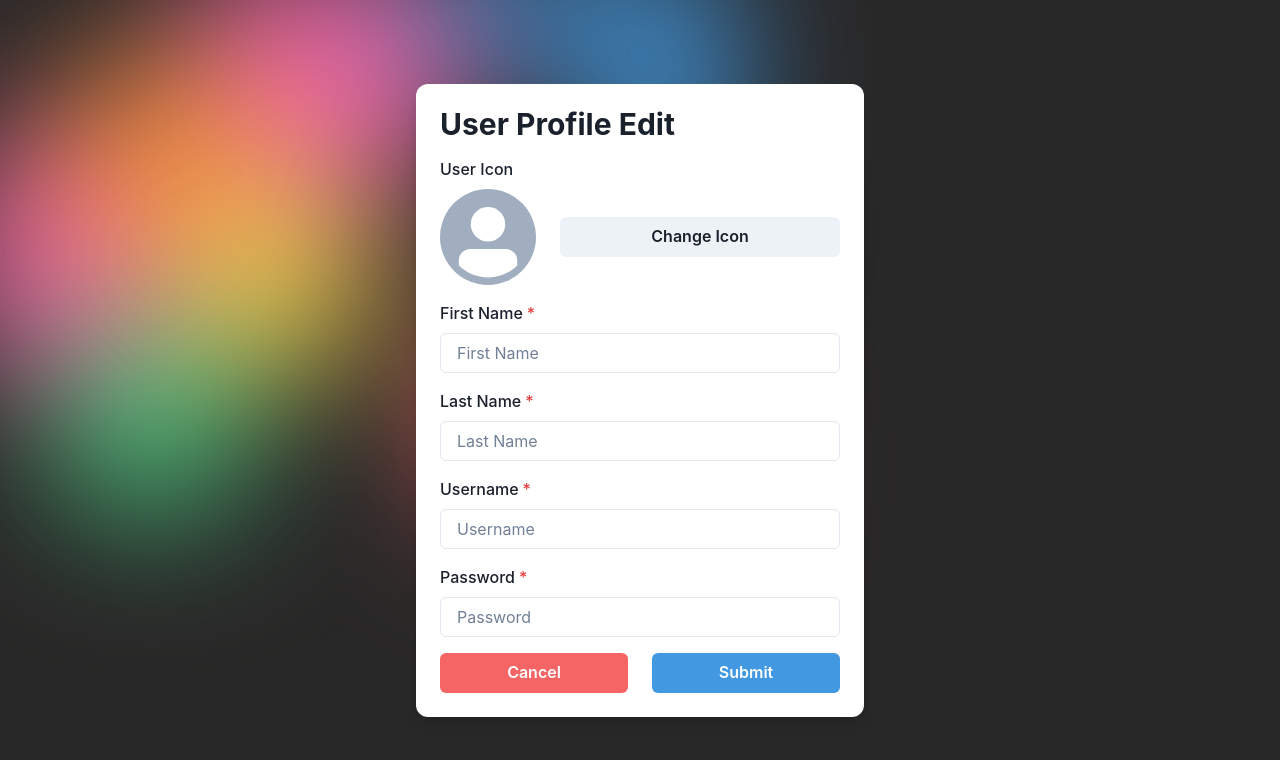
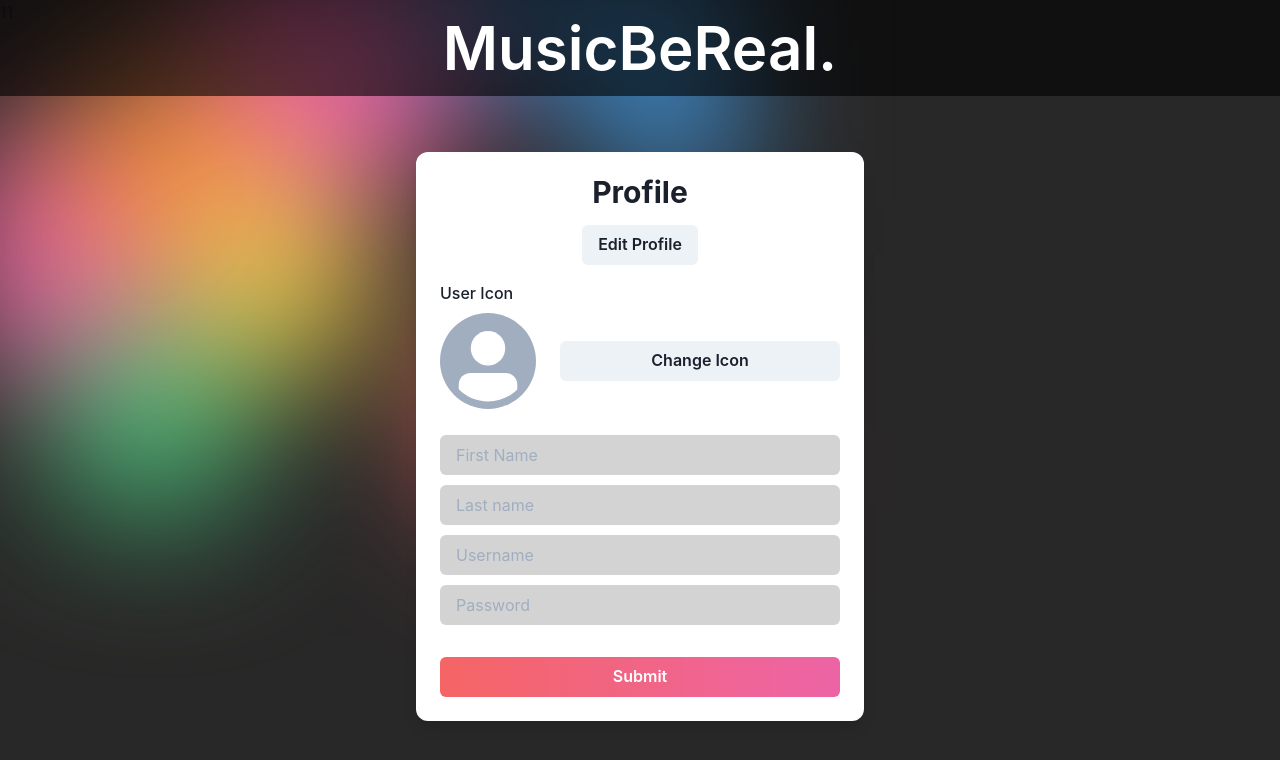
Before and after one commit to rkalafos/music-be-real, a React (Create React App) app: page /profile/1 in a window 1280 px wide. Shown: the top 760 px of the page. Built offline with nearby package versions, Linux system fonts and the light colour scheme; no server answers.

Commit message:
starting to connect the front end

```diff
--- a/src/App.js
+++ b/src/App.js
@@ -10,6 +10,7 @@ import MBRTheme from "./theme";
 import { ChakraProvider } from "@chakra-ui/react";
 import LoginPage from "./pages/LoginPage";
 import RegisterPage from "./pages/RegisterPage";
+import ProfilePage from "./pages/ProfilePage";
 
 function App() {
   return (
@@ -21,14 +22,13 @@ function App() {
             <Route path="/redirect" element={<RedirectPage />} />
             <Route path="/login" element={<LoginPage />} />
             <Route path="/register" element={<RegisterPage />} />
-            //just for testing
-            <Route path="/profile/" element={<Profile />} />
-            <Route path="/profile/:profileId?" element={<Profile />} />
+            <Route path="/profile/:profileId" element={<ProfilePage />} />
             <Route path="/details/:did" element={<Details />} />
             <Route path="/search" element={<Search />} />
           </Routes>
         </div>
       </BrowserRouter>
+      11
     </ChakraProvider>
   );
 }
--- a/src/pages/ProfilePage.js
+++ b/src/pages/ProfilePage.js
@@ -0,0 +1,157 @@
+import {
+  Avatar,
+  Box,
+  Button,
+  Center,
+  FormControl,
+  FormLabel,
+  Heading,
+  Input,
+  Stack,
+  useColorModeValue,
+} from "@chakra-ui/react";
+import React, { useState } from "react";
+import { useDispatch, useSelector } from "react-redux";
+import { DefaultLayout } from "../layouts/DefaultLayout";
+import { ErrorMessage, Field, Form, Formik } from "formik";
+import { updateUser } from "../actions/user-actions";
+
+const ProfilePage = () => {
+  const dispatch = useDispatch();
+  const user = useSelector((state) => state.user);
+  console.log(user);
+  const [editable, setEditable] = useState(false);
+  const [showSaveError, setSaveError] = useState(false);
+  const inputStyle = {
+    backgroundColor: "lightgrey",
+    lineHeight: "1.1",
+    color: "grey.500",
+    _placeholder: "gray.500",
+    border: "0",
+    marginTop: "10px",
+  };
+  return (
+    <DefaultLayout>
+      <Stack
+        align={"center"}
+        justify={"center"}
+        spacing={4}
+        w={"full"}
+        maxW={"md"}
+        bg={useColorModeValue("white", "gray.700")}
+        rounded={"xl"}
+        boxShadow={"lg"}
+        p={6}
+        my={12}
+      >
+        <Heading lineHeight={1.1} fontSize={{ base: "2xl", sm: "3xl" }}>
+          Profile
+        </Heading>
+        {showSaveError && (
+          <Box bg={"red.100"}>
+            There was an error saving your data. Please try again.
+          </Box>
+        )}
+        {!editable && <Button onClick={() => setEditable(true)}>Edit Profile</Button>}
+        <FormControl id="userName">
+          <FormLabel>User Icon</FormLabel>
+          <Stack direction={["column", "row"]} spacing={6}>
+            <Center>
+              <Avatar size="xl"></Avatar>
+            </Center>
+            <Center w="full">
+              <Button w="full">Change Icon</Button>
+            </Center>
+          </Stack>
+        </FormControl>
+        <Formik
+          initialValues={{
+            firstName: user.firstName,
+            lastName: user.lastName,
+            username: user.username,
+            email: user.email,
+            password: user.password,
+          }}
+          validate={(values) => {
+            const errors = {};
+            if (!values.username) {
+              errors.username = "Required";
+            }
+            if (!values.password) {
+              errors.password = "Required";
+            }
+            return errors;
+          }}
+          onSubmit={(values) => {
+            updateUser(dispatch, values)
+                .then(() => setEditable(false))
+                .catch(() => setSaveError(true));
+          }}
+        >
+          {({ isSubmitting }) => (
+            <Form>
+              <Field name="firstName" disabled={!editable}>
+                {({ field, form }) => (
+                  <Input
+                    style={inputStyle}
+                    {...field}
+                    type="text"
+                    placeholder="First Name"
+                  />
+                )}
+              </Field>
+              <Field name="lastName">
+                {({ field, form }) => (
+                  <Input
+                    style={inputStyle}
+                    {...field}
+                    type="text"
+                    placeholder="Last name"
+                  />
+                )}
+              </Field>
+              <Field name="username">
+                {({ field, form }) => (
+                  <Input
+                    style={inputStyle}
+                    {...field}
+                    type="text"
+                    placeholder="Username"
+                  />
+                )}
+              </Field>
+              <ErrorMessage name="username" component="div" />
+              <Field name="password">
+                {({ field, form }) => (
+                  <Input
+                    style={inputStyle}
+                    {...field}
+                    type="password"
+                    placeholder="Password"
+                  />
+                )}
+              </Field>
+              <ErrorMessage name="password" component="div" />
+              <Button
+                type="submit"
+                disabled={isSubmitting}
+                fontFamily={"heading"}
+                mt={8}
+                w={"full"}
+                bgGradient="linear(to-r, red.400,pink.400)"
+                color={"white"}
+                _hover={{
+                  bgGradient: "linear(to-r, red.400,pink.400)",
+                  boxShadow: "xl",
+                }}
+              >
+                Submit
+              </Button>
+            </Form>
+          )}
+        </Formik>
+      </Stack>
+    </DefaultLayout>
+  );
+};
+export default ProfilePage;
--- a/src/store/store.js
+++ b/src/store/store.js
@@ -1,6 +1,6 @@
-import { createStore, combineReducers, applyMiddleware, compose } from 'redux';
-import thunk from 'redux-thunk';
-import postReducer from '../reducers/postReducer.js';
+import { createStore, combineReducers, applyMiddleware, compose } from "redux";
+import thunk from "redux-thunk";
+import postReducer from "../reducers/postReducer.js";
 import songChoiceReducer from "../reducers/songChoiceReducer.js";
 import tokenReducer from "../reducers/tokenReducer";
 import userReducer from "../reducers/userReducer";
```
Also changed, not shown: src/actions/post-actions.js (+18 -19 lines), src/pages/LoginPage.js (+9 -5 lines), src/reducers/postReducer.js (+6 -10 lines), src/services/post-service.js (+10 -12 lines).
